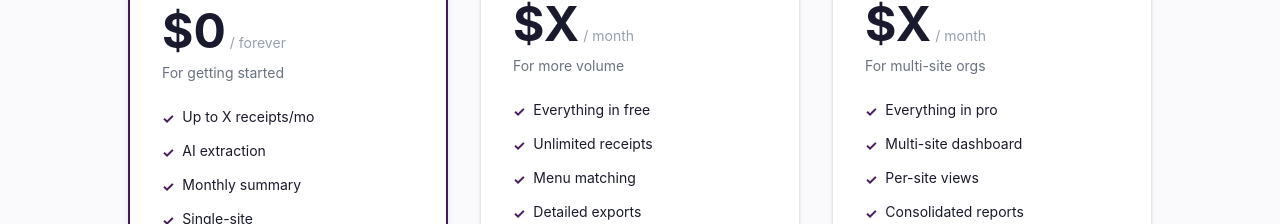
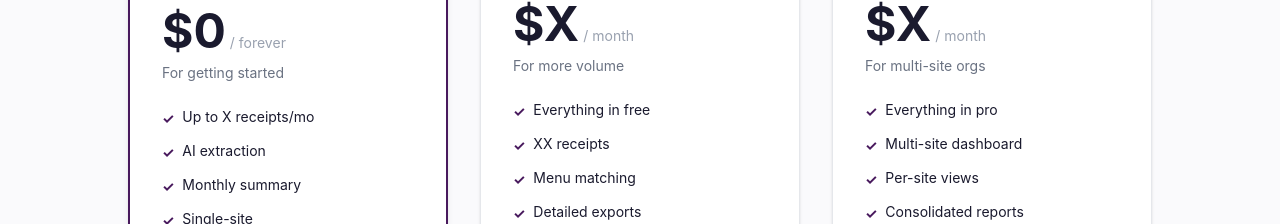
Before and after one commit to chrlsflwrs/cacfpfree-marketing, a Next.js app: page /receipts in a window 1280 px wide. Shown: the part 3720-3944 px from the top of the page. Built offline with nearby package versions, Linux system fonts and the light colour scheme.

Commit message:
Change receipts pro plan 'Unlimited receipts' to 'XX receipts' placeholder
Co-Authored-By: Claude Sonnet 4.6 <noreply@anthropic.com>

```diff
--- a/src/components/PricingTabs.tsx
+++ b/src/components/PricingTabs.tsx
@@ -136,7 +136,7 @@ function ReceiptsCards() {
   ];
   const proFeatures = [
     "Everything in free",
-    "Unlimited receipts",
+    "XX receipts",
     "Menu matching",
     "Detailed exports",
   ];
--- a/src/components/ReceiptsPricing.tsx
+++ b/src/components/ReceiptsPricing.tsx
@@ -7,7 +7,7 @@ const freeFeatures = [
 
 const proFeatures = [
   "Everything in free",
-  "Unlimited receipts",
+  "XX receipts",
   "Menu matching",
   "Detailed exports",
 ];
```
